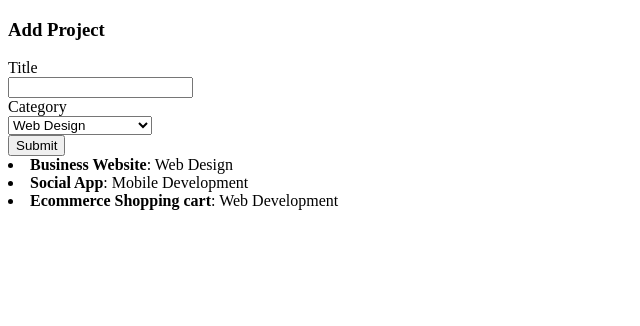
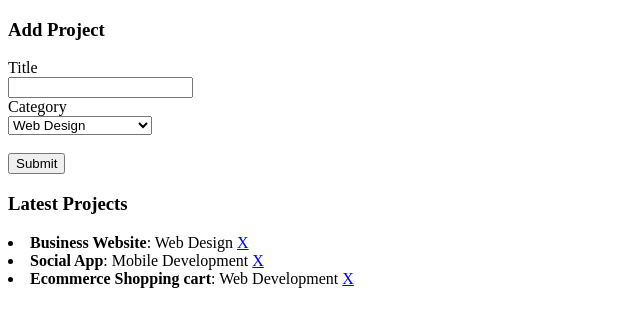
Before and after one commit to ChristopherZev/react_project_manager, a React (Create React App) app: page / in a window 1280 px wide. Shown: the top 326 px of the page, without its empty margins (0-640 px from the left). Built offline with nearby package versions, Linux system fonts and the light colour scheme.

Commit message:
adde UUID to newProject state and componentWillMount lifecycle method

```diff
--- a/package.json
+++ b/package.json
@@ -5,7 +5,8 @@
   "dependencies": {
     "react": "^15.6.1",
     "react-dom": "^15.6.1",
-    "react-scripts": "1.0.10"
+    "react-scripts": "1.0.10",
+    "uuid": "^3.1.0"
   },
   "scripts": {
     "start": "react-scripts start",
--- a/src/App.js
+++ b/src/App.js
@@ -1,4 +1,5 @@
 import React, { Component } from 'react';
+import uuid from 'uuid';
 import Projects from './Components/Projects';
 import AddProject from './Components/AddProject';
 import './App.css';
@@ -18,14 +19,17 @@ class App extends Component {
   componentWillMount(){
     this.setState({projects: [
       {
+          id:uuid.v4(),
           title: 'Business Website',
           category: 'Web Design'
         },
         {
+          id:uuid.v4(),
           title: 'Social App',
           category: 'Mobile Development'
         },
         {
+          id:uuid.v4(),
           title: 'Ecommerce Shopping cart',
           category: 'Web Development'
         }
--- a/src/Components/AddProject.js
+++ b/src/Components/AddProject.js
@@ -1,4 +1,5 @@
 import React, { Component } from 'react';
+import uuid from 'uuid';
 
 
 
@@ -19,6 +20,7 @@ class AddProject extends Component {
 			alert("Please Enter a Title!");
 		} else{
 			this.setState({newProject: {
+				id: uuid.v4(),
 				title: this.refs.title.value,
 				category: this.refs.category.value
 
@@ -47,6 +49,7 @@ class AddProject extends Component {
 	        			{categoryOptions}
 	        		</select>
 	        	</div>
+	        	<br/>
 	        	<input type="submit" value="Submit"/>
 	        </form>
 	      </div>
--- a/src/Components/Projectitem.js
+++ b/src/Components/Projectitem.js
@@ -2,11 +2,14 @@ import React, { Component } from 'react';
 
 
 class Projectitem extends Component {
+	deleteProject(){
+		console.log('test');
+	}
   render() {
 
     return (
       <li className="Projectsitem">
-        <strong>{this.props.project.title}</strong>: {this.props.project.category}
+        <strong>{this.props.project.title}</strong>: {this.props.project.category} <a href="#" onClick={this.deleteProject.bind(this)}>X</a>
 
       </li>
     );
--- a/src/Components/Projects.js
+++ b/src/Components/Projects.js
@@ -16,7 +16,7 @@ class Projects extends Component {
 	}
     return (
       <div className="Projects">
-
+        <h3>Latest Projects</h3>
         {projectitems}
 
       </div>
```
